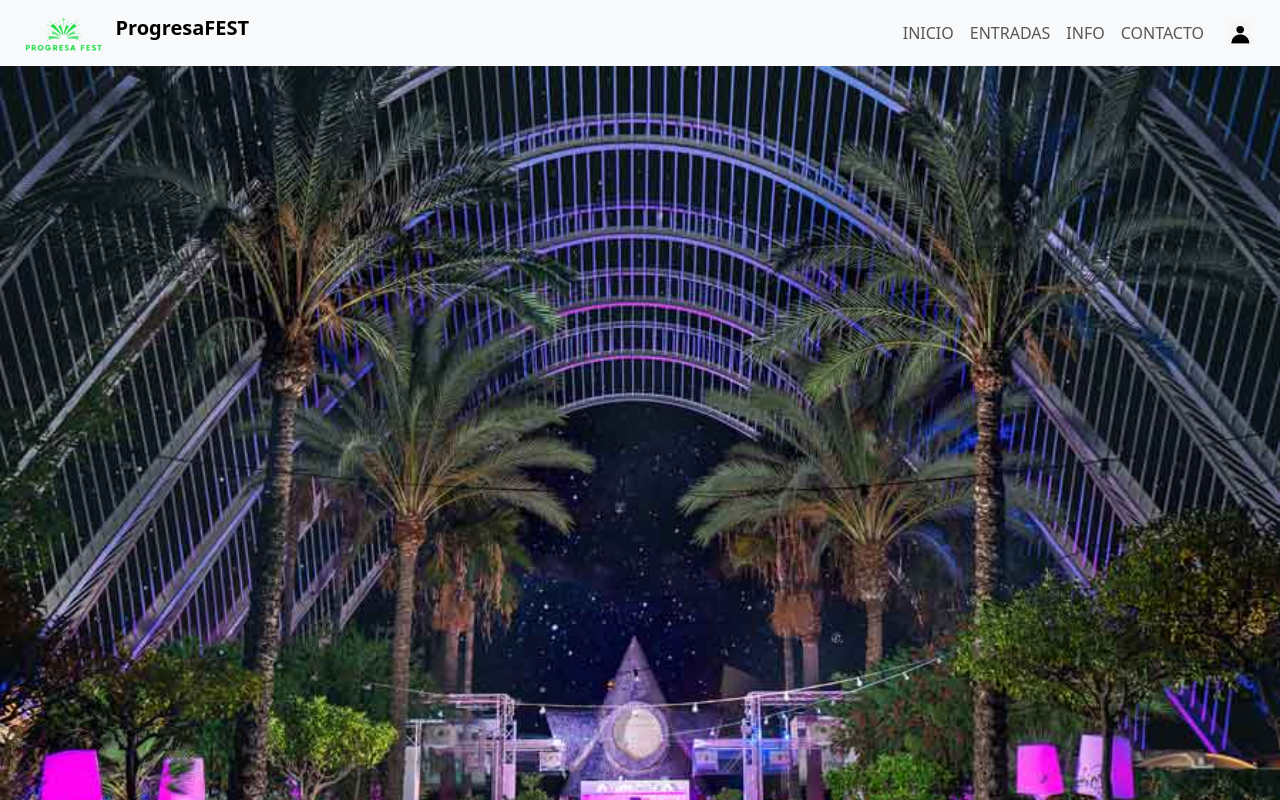
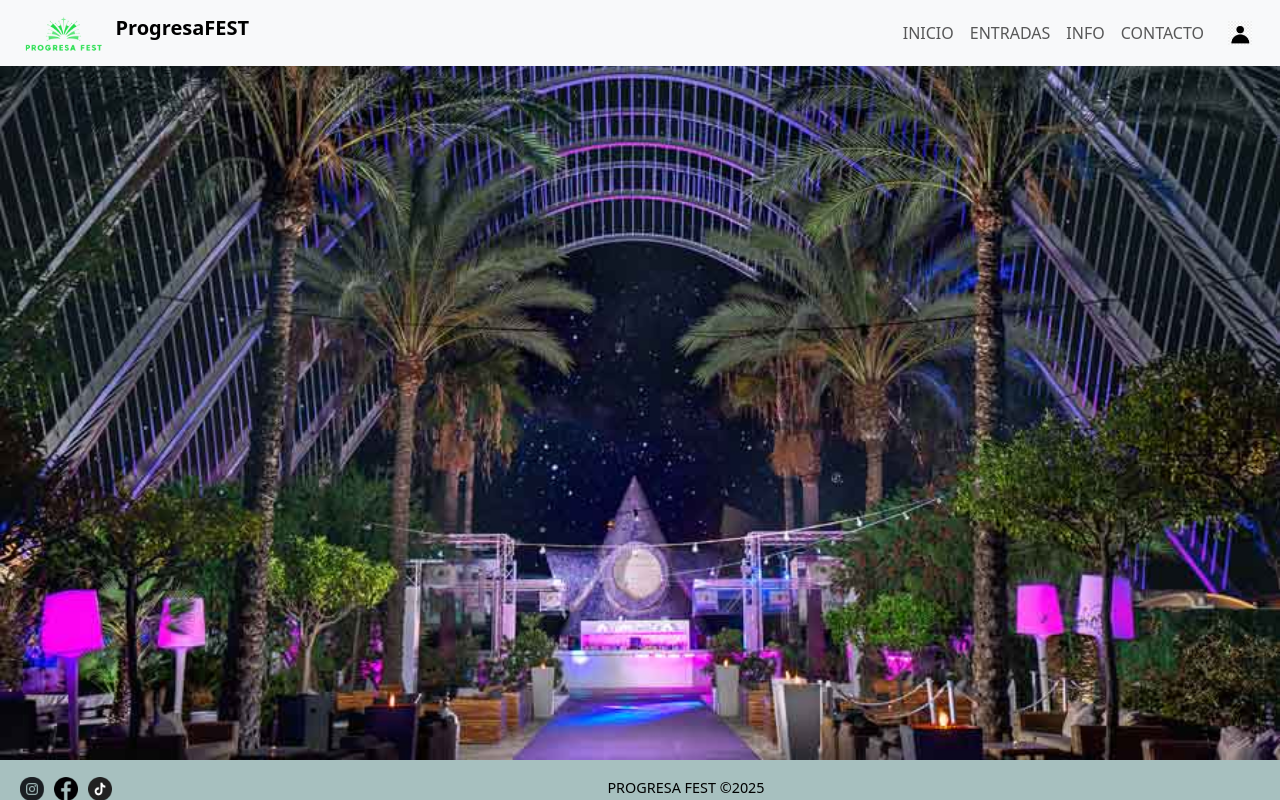
Before and after one commit to Stanis-Kalynovskyi/ProyectoStanisPablo, an Angular app in the folder Progresa-Fest/: page /footer in a window 1280 px wide. Shown: the top 800 px of the page. Built offline with nearby package versions, Linux system fonts and the light colour scheme.

Commit message:
arreglo de imagen de inicio

```diff
--- a/Progresa-Fest/src/app/componentes/inicio/inicio.component.css
+++ b/Progresa-Fest/src/app/componentes/inicio/inicio.component.css
@@ -1,14 +1,19 @@
 .content {
   display: flex;
   flex-direction: column;
-    min-height: calc(100vh - 56px - 50px);
+  height: calc(100vh - 56px - 50px);
 }
 
 .full-img {
   flex-grow: 1;
   width: 100%;
+  height: 100%;
   object-fit: cover;
+  object-position: center bottom; /* muestra más la parte inferior */
 }
+
+
+
 
 
     .full-width-brand {
@@ -27,5 +32,4 @@
         width: 100vw;
         height: 100vh;
         object-fit: contain;
-        object-fit: cover;
         }
```
Lines whose indentation alone changed are shown as unchanged.
